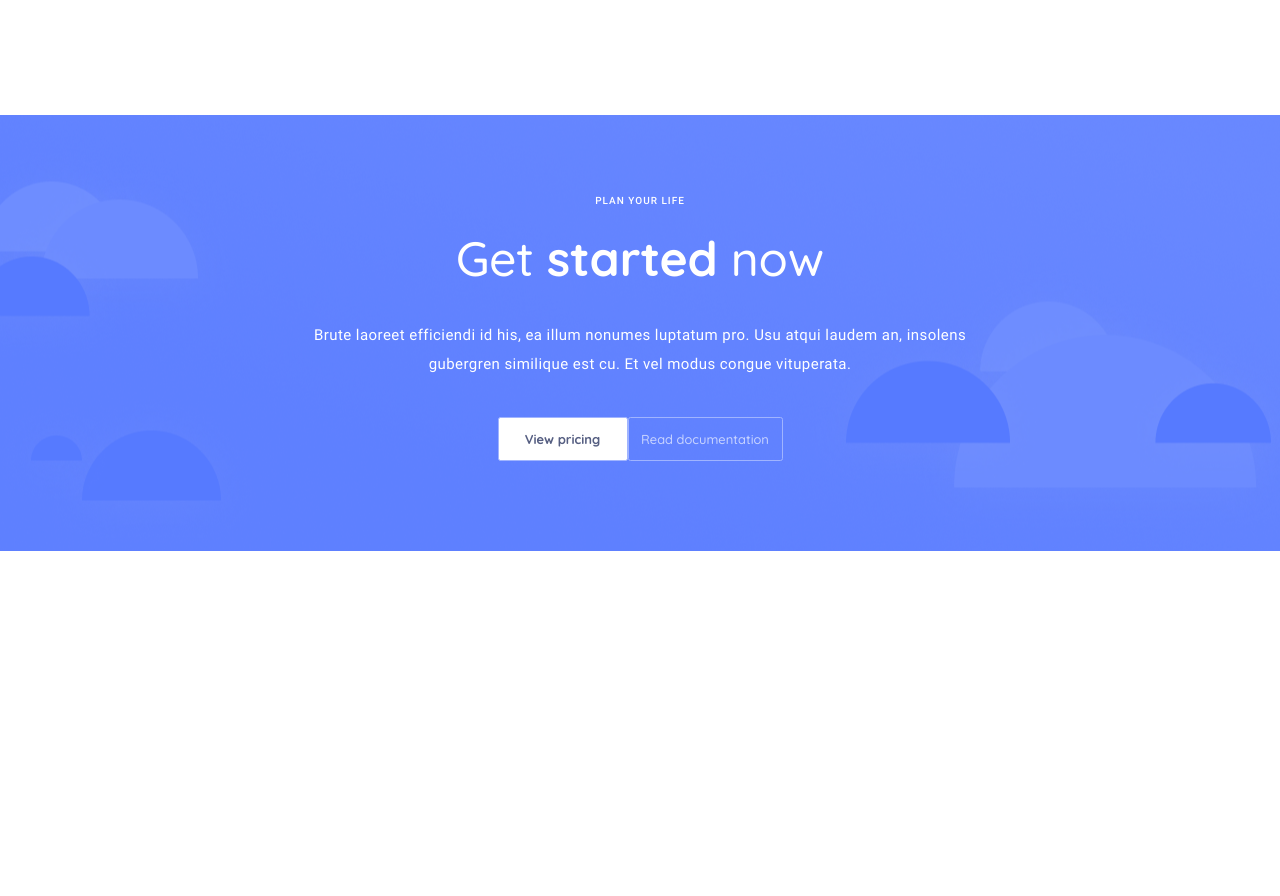
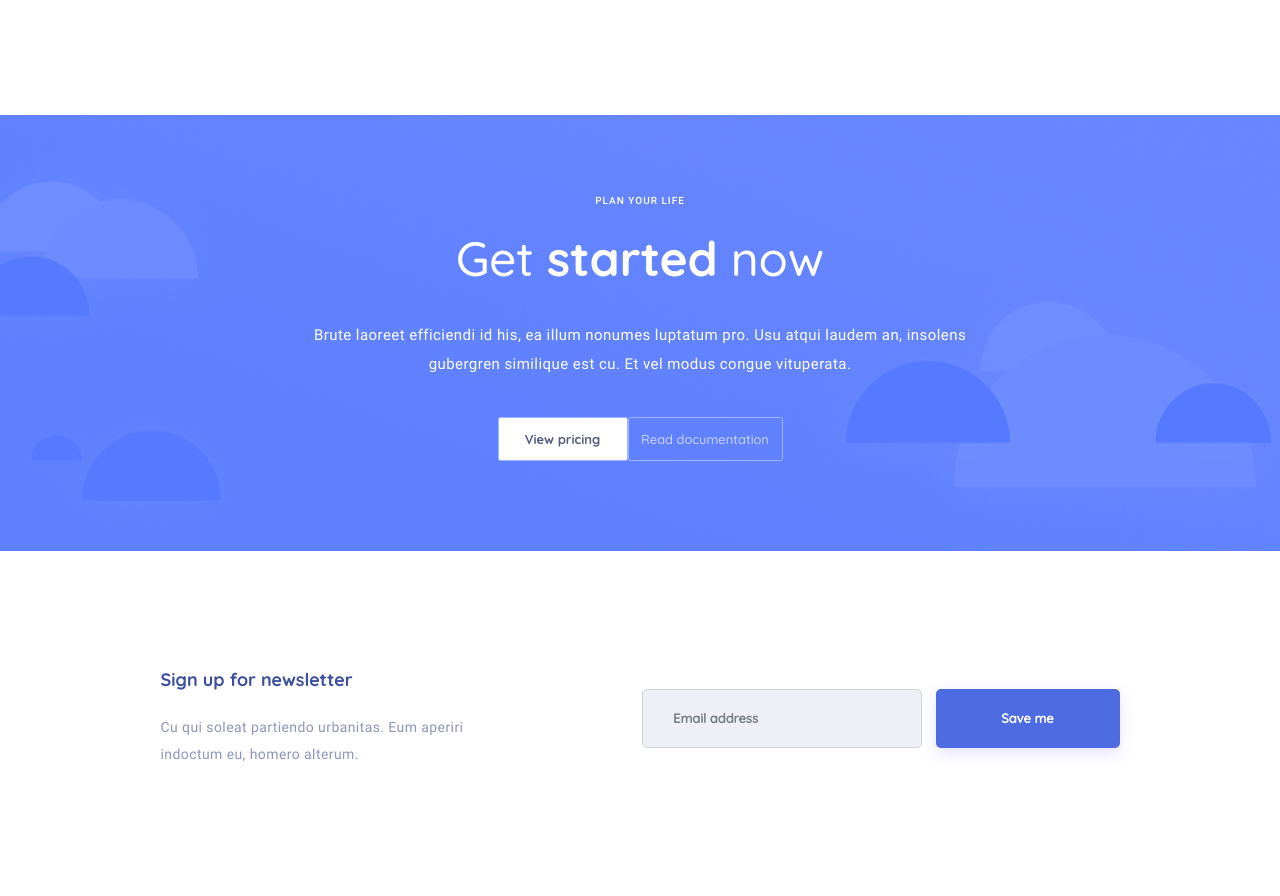
Before and after one commit to V-Svistunova/IT-INCUBATOR, a plain HTML site: page Productivity/index.html in a window 1280 px wide. Shown: the part 4959-5855 px from the top of the page. Before the commit the page ends 5510 px from the top, so only its background shows below. Drawn offline with nearby package versions, Linux system fonts and the light colour scheme.

Commit message:
feat: add block and style from block connect

```diff
--- a/Productivity/assets/styles/index.css
+++ b/Productivity/assets/styles/index.css
@@ -757,3 +757,73 @@ body {
     background-color: white;
     color: #565F82;
 }
+
+.connect {
+    padding: 118px 0;
+}
+
+.connect__content {
+    display: flex;
+    align-items: center;
+    justify-content: space-around;
+}
+
+.connect__block {
+    width: 100%;
+    max-width: 330px;
+}
+
+.connect__block-title {
+    font-family: "QuicksandBold";
+    font-style: normal;
+    font-weight: 700;
+    font-size: 18px;
+    line-height: 22px;
+    color: #3D4F9F;
+    padding-bottom: 18px;
+}
+
+.connect__block-text {
+    font-family: "RobotoRegular";
+    font-style: normal;
+    font-weight: 400;
+    font-size: 14px;
+    line-height: 27px;
+    letter-spacing: 0.03em;
+    color: #8D96BD;
+}
+
+.connect__form {
+    display: flex;
+}
+
+.connect__form-email {
+    width: 280px;
+    height: 59px;
+    background: #EFEFF7;
+    border-radius: 5px;
+    margin-right: 14px;
+    font-family: "QuicksandMedium";
+    font-weight: 700;
+    font-size: 13px;
+    line-height: 16px;
+    color: #7A85AD;
+}
+
+.connect__form-email::placeholder {
+    padding: 28px 23px;
+    opacity: 0.9;
+}
+
+.connect__form-btn {
+    width: 184px;
+    height: 59px;
+    background: #4D6CE1;
+    box-shadow: 0px 5px 15px rgba(116, 104, 255, 0.2);
+    border-radius: 5px;
+    font-family: "QuicksandMedium";
+    font-weight: 700;
+    font-size: 13px;
+    line-height: 16px;
+    color: #FFFFFF;
+}
--- a/Productivity/index.html
+++ b/Productivity/index.html
@@ -607,6 +607,27 @@
             </div>
         </section>
 
+        <section class="connect">
+            <div class="container">
+                <div class="connect__content">
+                    <div class="connect__block">
+                        <h3 class="connect__block-title">
+                            Sign up for newsletter
+                        </h3>
+                        <p class="connect__block-text">
+                            Cu qui soleat partiendo urbanitas. Eum aperiri indoctum eu, homero alterum.
+                        </p>
+                    </div>
+                    <form class="connect__form">
+                        <div class="form-group">
+                            <input class="connect__form-email form-control" type="email" id="exampleInputEmail1" aria-describedby="emailHelp" placeholder="Email address">
+                        </div>
+                        <button class="connect__form-btn btn" type="submit">Save me</button>
+                    </form>
+                </div>
+            </div>
+        </section>
+
     </main>
 
     <script src="https://code.jquery.com/jquery-3.5.1.slim.min.js"
```
